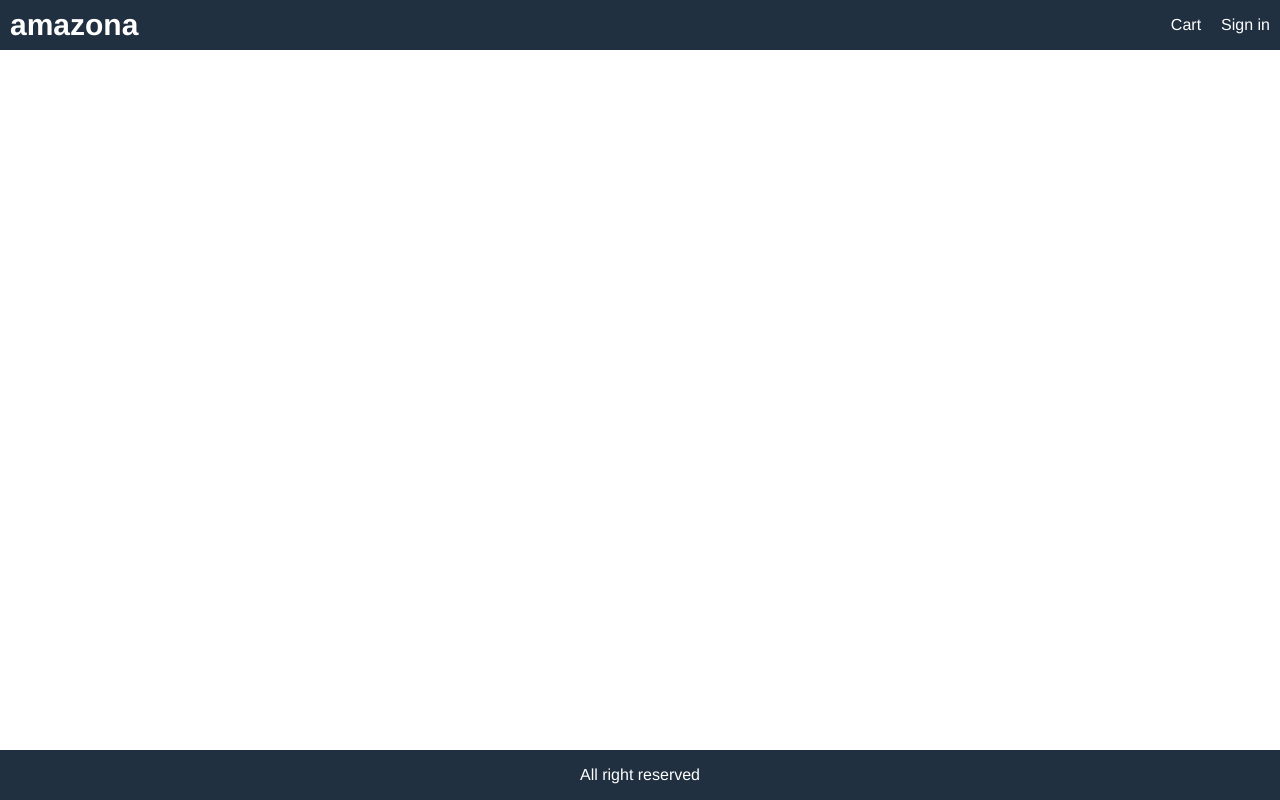
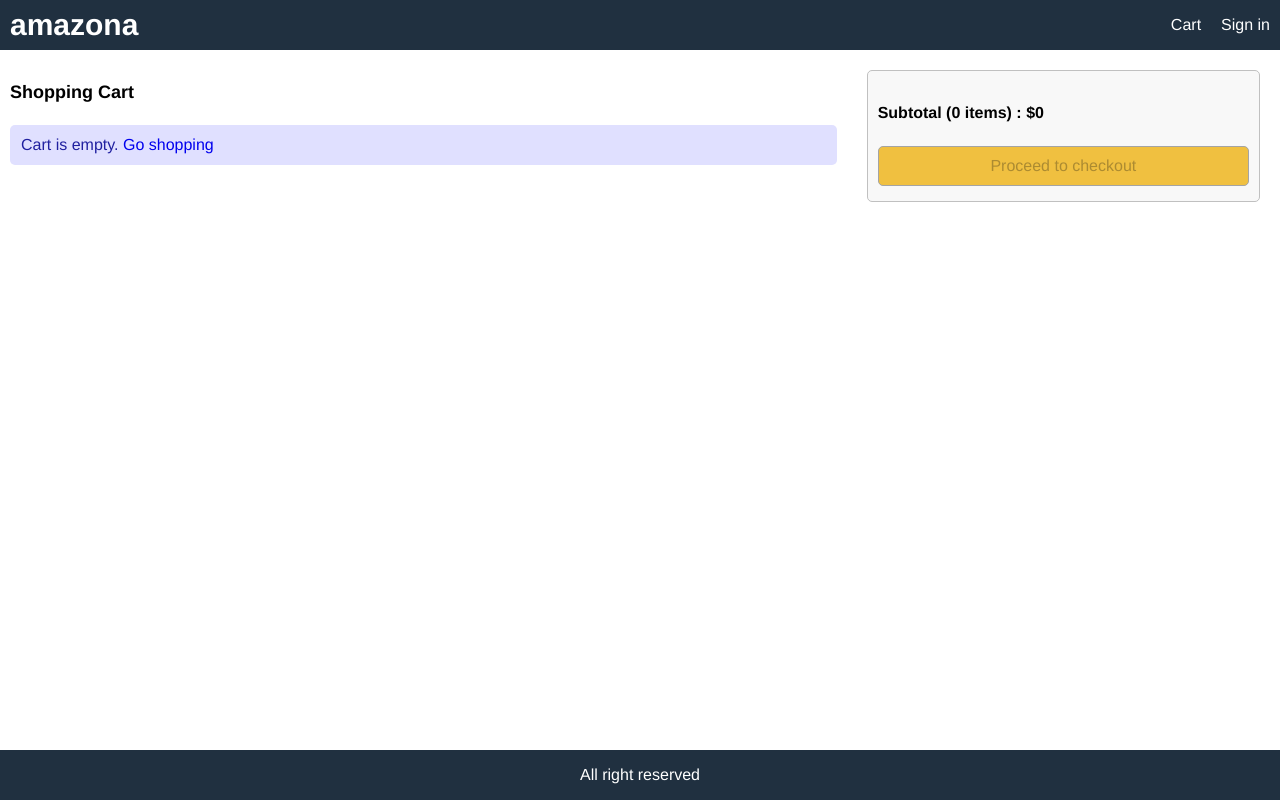
Before and after one commit to selenegabriela/amazona-app, a React (Create React App) app in the folder frontend/: page /cart in a window 1280 px wide. Built offline with nearby package versions, Linux system fonts and the light colour scheme.

Commit message:
Built cart screen

```diff
--- a/frontend/src/App.js
+++ b/frontend/src/App.js
@@ -30,6 +30,7 @@
                   <Route exact path='/' element={<HomeScreen />} />
                   <Route exact path='/product/:id' element={<ProductScreen />} />
                   <Route exact path='/cart/:id' element={<CartScreen />} />
+                  <Route exact path='/cart/' element={<CartScreen />} />
                 </Routes>
               </main>
               <footer className="row center">All right reserved</footer>
--- a/frontend/src/index.css
+++ b/frontend/src/index.css
@@ -130,11 +130,18 @@
   flex: 2 1 50rem;
   margin-right: 2rem; /* Agredado por mí */
 }
+.min-30{
+  min-width: 30rem;
+}
 
 /* Image */
 
 img{
   border-radius: 0.5rem;
+}
+img.small{
+  max-width: 5rem;
+  width: 100%;
 }
 img.medium{
   max-width: 29rem;
--- a/frontend/src/screens/CartScreen.jsx
+++ b/frontend/src/screens/CartScreen.jsx
@@ -1,25 +1,83 @@
 import React, { useEffect } from "react";
-import { useDispatch } from "react-redux";
-import { useParams, useSearchParams } from "react-router-dom";
+import { useDispatch, useSelector } from "react-redux";
+import { Link, useNavigate, useParams, useSearchParams } from "react-router-dom";
 import { addToCart } from "../actions/cartActions";
+import MessageBox from '../components/MessageBox';
 
 const CartScreen = () => {
     const dispatch = useDispatch();
+    const navigate = useNavigate();
     const { id } = useParams();
     const [ searchParams ] = useSearchParams();
     const qty = Number(searchParams.get('qty')) || 1;
     console.log(qty);
 
+    const cart = useSelector(state => state.cart);
+    const { cartItems } = cart;
+
     useEffect(() => {
         if(id) dispatch(addToCart(id, qty))
     }, [dispatch, id, qty]);
 
+    const removeFromCartHandler = (id) => {
+        // cartItems.filter(item => item.product !== id)
+    }
+    const checkoutHandler = () => {
+        navigate('/signin?redirect=shipping')
+    }
+
     return (
-        <div>
-            <h1>Cart Screen</h1>
-            <p>
-                ADD TO CART : ProductID: {id} Qty: {qty}
-            </p>
+        <div className="row top">
+            <div className="col-2">
+                <h1>Shopping Cart</h1>
+                {cartItems.length === 0
+                ? <MessageBox>Cart is empty. <Link to='/'>Go shopping</Link></MessageBox>
+                : (
+                    <ul>
+                        {cartItems.map(item => {
+                            return <li key={item.product}>
+                                <div className="row">
+                                    <div>
+                                        <img src={item.image} alt={item.name} className='small'/>
+                                    </div>
+                                    <div className="min-30">
+                                        <Link to={`/product/${item.product}`}>{item.name}</Link>
+                                    </div>
+                                    <div>
+                                        <select value={item.qty} onChange={e => dispatch(addToCart(item.product, Number(e.target.value)))}>
+                                            {[...Array(item.countInStock).keys()].map(x => {
+                                                return <option key={x+1} value={x+1}>
+                                                    {x+1}
+                                                </option>
+                                            })}
+                                        </select>
+                                    </div>
+                                    <div>${item.price}</div>
+                                    <div>
+                                        <button type="button" onClick={() => removeFromCartHandler(item.product)}>Delete</button>
+                                    </div>
+                                </div>
+                            </li>
+                        })}
+                    </ul>
+                )}
+            </div>
+            <div className="col-1">
+                <div className="card card-body">
+                    <ul>
+                        <li>
+                            <h2>
+                                Subtotal ({cartItems.reduce((a, c) => a + c.qty, 0)} items) : ${cartItems.reduce((a,c) => a + c.price*c.qty, 0)}
+                            </h2>
+                        </li>
+                        <li>
+                            <button disabled={cartItems.length === 0} type='button' onClick={checkoutHandler} className="primary block">
+                                Proceed to checkout
+                            </button>
+                        </li>
+                    </ul>
+                </div>
+            </div>
         </div>
     )
 }
```
